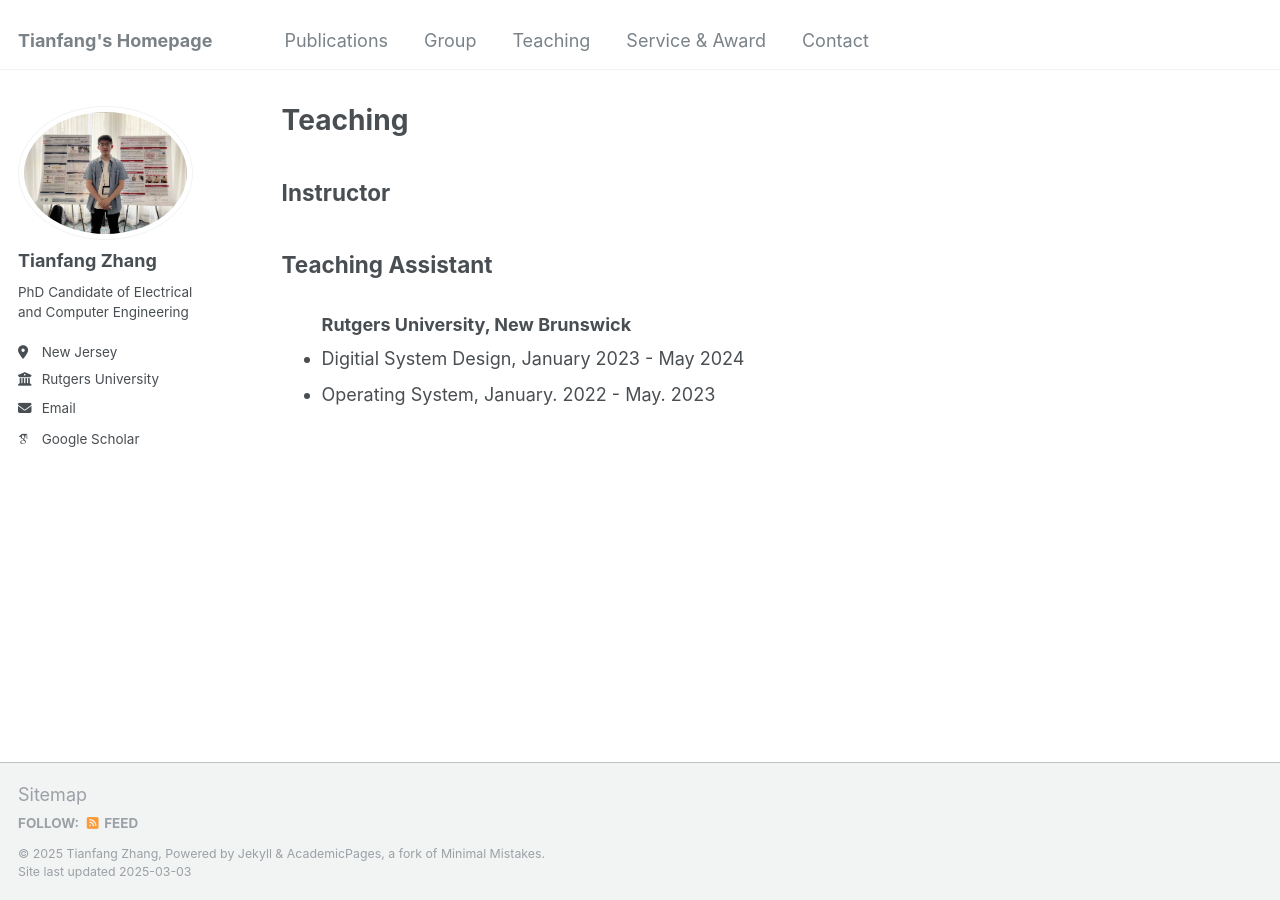
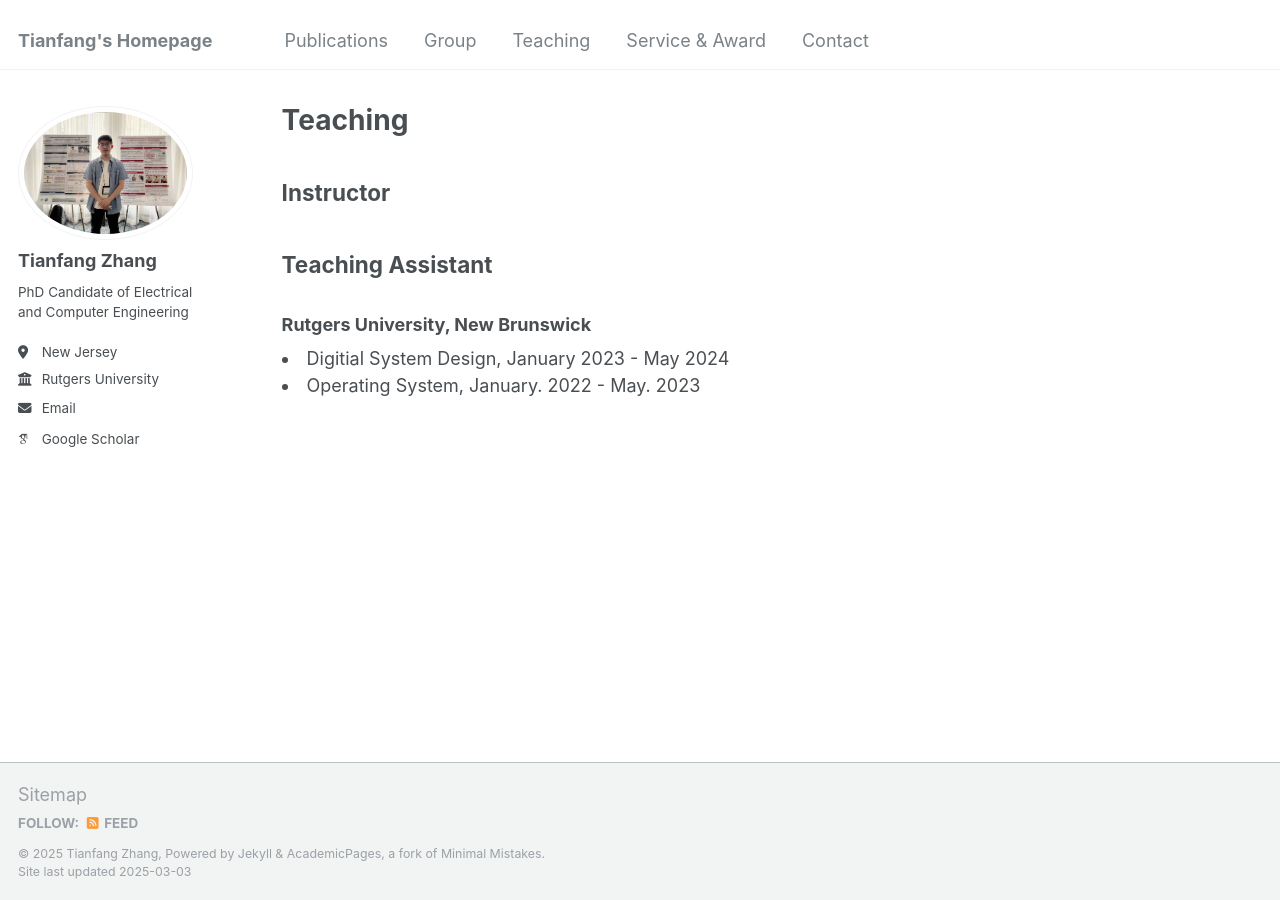
Before and after one commit to tianfang96/tianfang96.github.io, a Jekyll site: the page built from _pages/teaching.html, in a window 1280 px wide. Built offline with Jekyll 4.4.1, drawn with Linux system fonts in a browser that asks for light colours; some web fonts are replaced.

Commit message:
Update teaching.html

```diff
--- a/_pages/teaching.html
+++ b/_pages/teaching.html
@@ -9,8 +9,6 @@ author_profile: true
 </ul>
 
 <h2 class="section-header"><strong>Teaching Assistant</strong></h2>
-<ul class="teaching-list">
-    <h3>Rutgers University, New Brunswick</h3>
-    <li class="course">Digitial System Design, January 2023 - May 2024</li>
-    <li class="course">Operating System, January. 2022 - May. 2023</li>
-</ul>
+<h3>Rutgers University, New Brunswick</h3>
+<li class="course">Digitial System Design, January 2023 - May 2024</li>
+<li class="course">Operating System, January. 2022 - May. 2023</li>
```
